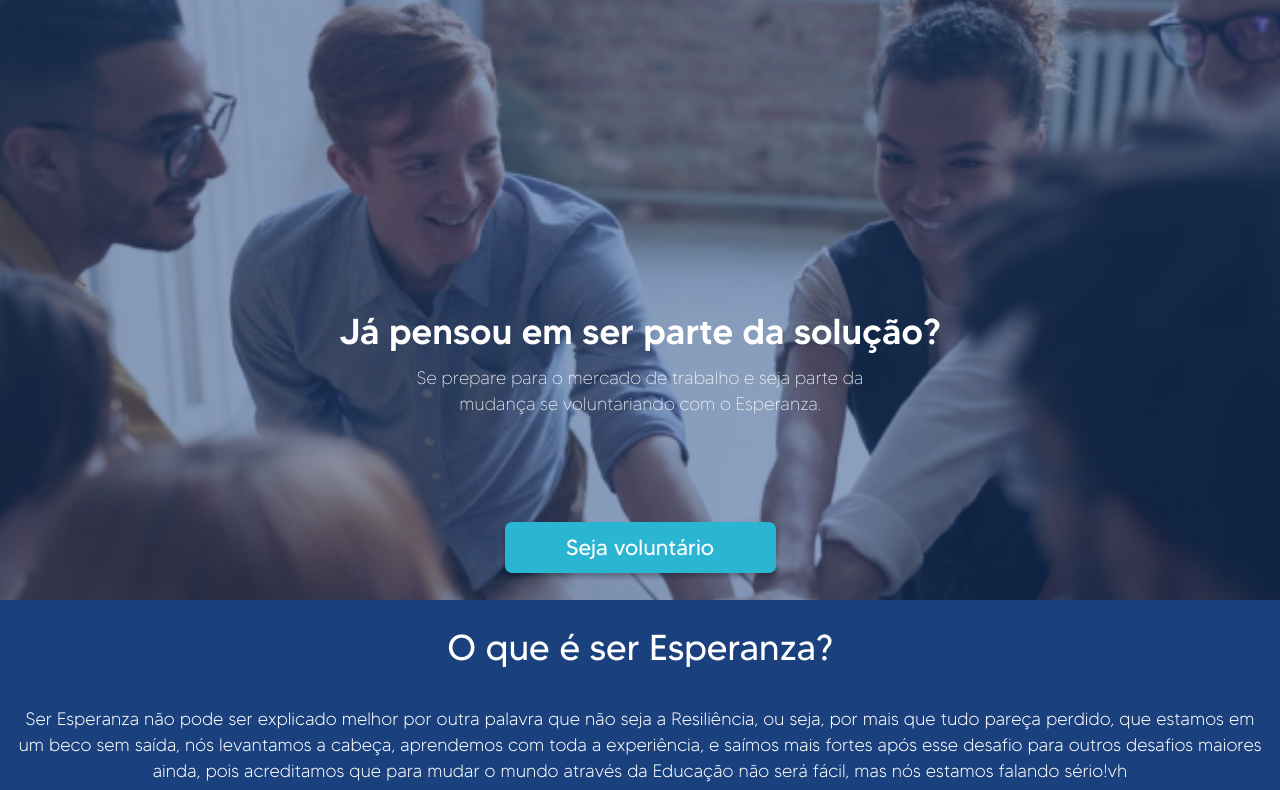
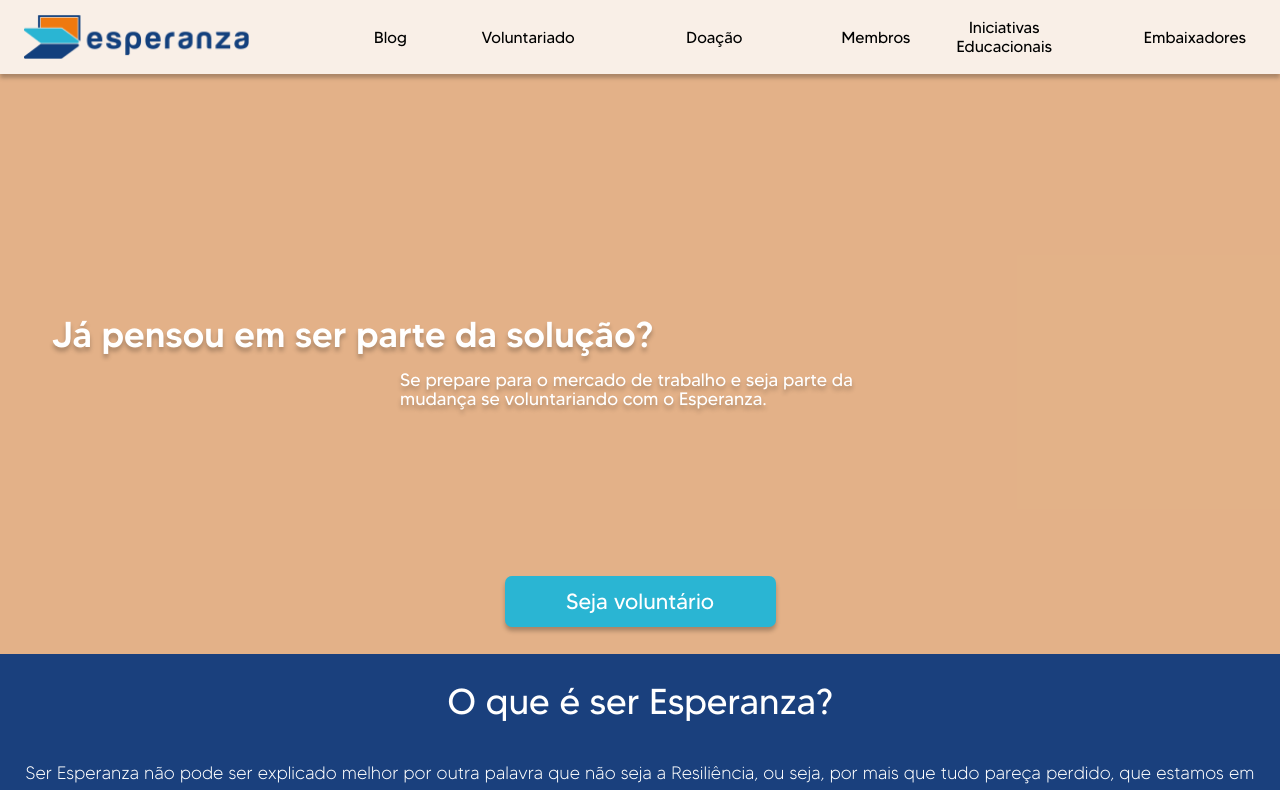
Before and after one commit to associacao-esperanza/website, a Next.js app: page /voluntariado in a window 1280 px wide. Shown: the top 790 px of the page. Built offline with nearby package versions, Linux system fonts and the light colour scheme.

Commit message:
estilizaçao CTA voluntariado

```diff
--- a/src/components/VolunteerCTA/styles.ts
+++ b/src/components/VolunteerCTA/styles.ts
@@ -4,24 +4,22 @@
 export const Wrapper = styled.section`
   display: flex;
   flex-direction: column;
-  background-image: linear-gradient(
-      rgba(26, 64, 125, 0.5),
-      rgba(26, 64, 125, 0.5)
-    ),
-    url("/img/group.png");
+  background-color: rgb(200, 101, 18, 0.5);
   background-size: cover;
   background-position: center;
   background-repeat: no-repeat;
-
   padding: 115px 52px 27px 52px;
   color: #ffffff;
-  text-align: center;
+  text-align: left;
 `;
 
 export const Title = styled.h1`
+  font-family: MADE TOMMY;
   font-weight: 500;
   font-size: 36px;
-  line-height: 32px;
+  line-height: 38px;
+  color: #ffffff;
+  text-shadow: 0px 4px 4px rgba(0, 0, 0, 0.25);
 
   @media all and (min-width: ${TABLET_WIDTH}) {
     margin: 100px 0 0 0;
@@ -34,9 +32,13 @@
 `;
 
 export const Description = styled.p`
-  font-weight: 100;
+  font-family: MADE TOMMY;
+  font-style: normal;
+  font-weight: normal;
   font-size: 18px;
-  line-height: 26px;
+  line-height: 19px;
+  padding-bottom: 62px;
+  text-shadow: 0px 4px 4px rgba(0, 0, 0, 0.25);
 
   @media all and (min-width: ${TABLET_WIDTH}) {
     max-width: 480px;
--- a/src/components/Volunteers/index.tsx
+++ b/src/components/Volunteers/index.tsx
@@ -7,15 +7,19 @@
 import OurImpactAndODV from "components/OurImpactAndODV";
 import Benefits from "components/Benefits";
 import Areas from "components/Areas";
+import NavBar from "components/NavBar";
+import Footer from "components/Footer";
 
-const Main = () => (
+const Volunteers = () => (
   <S.Wrapper>
+    <NavBar />
     <VolunteerCTA />
     <ToBeEsperanza />
     <OurImpactAndODV />
     <Benefits />
     <Areas />
+    <Footer />
   </S.Wrapper>
 );
 
-export default Main;
+export default Volunteers;
```
